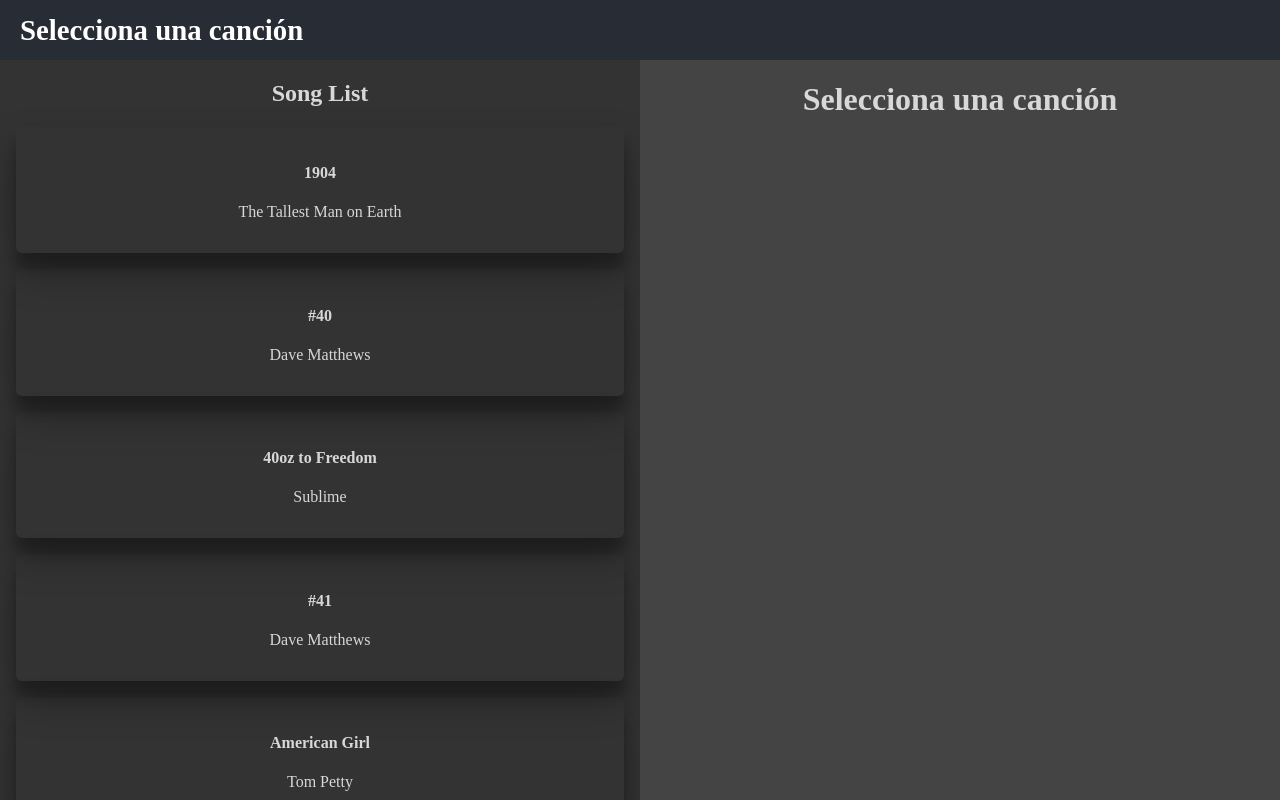
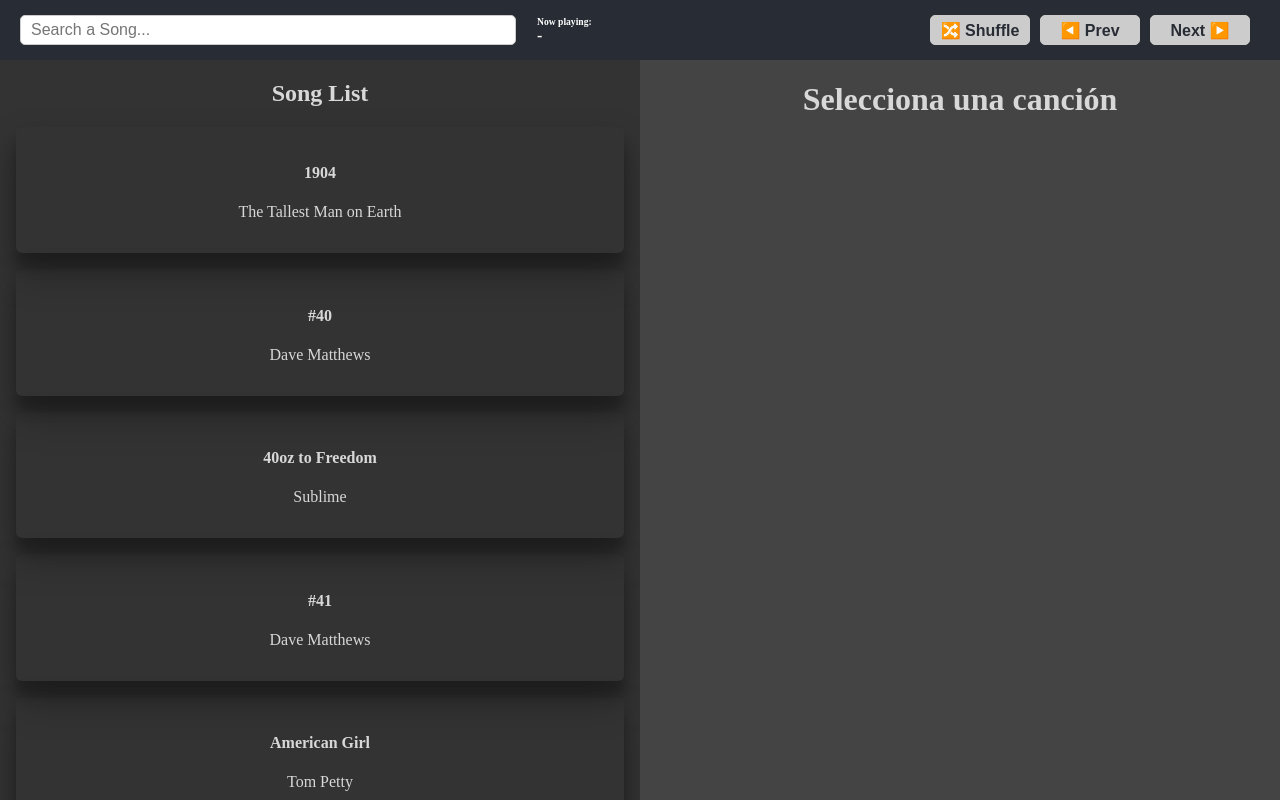
Before and after one commit to warderer/react-avanzado-g24b, a React (Vite) app in the folder 02-react-context/: page / in a window 1280 px wide. Shown: the top 800 px of the page. Built offline with nearby package versions, Linux system fonts and the light colour scheme.

Commit message:
✨ Bonus: Barra de Busqueda y funciones en Header

```diff
--- a/02-react-context/src/components/Header/Header.jsx
+++ b/02-react-context/src/components/Header/Header.jsx
@@ -2,18 +2,79 @@
 import './header.css'
 
 const Header = () => {
-  const { selectedSong } = useSongContext()
+  const { list, selectedSong, setSelectedSong, setSearch } = useSongContext()
+
+  const handleSearch = (e) => {
+    setSearch(e.target.value)
+  }
+
+  const nextSong = () => {
+    const songIndex = list.findIndex(s => s.id === selectedSong.id)
+    list.length > songIndex + 1
+      ? setSelectedSong(list[songIndex + 1])
+      : setSelectedSong(list[0])
+  }
+
+  const prevSong = () => {
+    const songIndex = list.findIndex(s => s.id === selectedSong.id)
+    songIndex > 0
+      ? setSelectedSong(list[songIndex - 1])
+      : setSelectedSong(list[list.length - 1])
+  }
+
+  const shuffle = () => {
+    const randomIndex = Math.floor(Math.random() * list.length)
+    setSelectedSong(list[randomIndex])
+  }
 
   return (
+    <>
       <div className='header__container'>
         {
-            selectedSong.title
+        list.length > 0
           ? (
-                <span>Now playing: {selectedSong.title} - {selectedSong.artist}</span>
+            <>
+              <input
+                className='header__input-search'
+                type='search'
+                placeholder='Search a Song...'
+                onChange={handleSearch}
+              />
+
+              <div className='header__now-playing-container'>
+                <span className='header__now-playing'>
+                  Now playing:
+                </span>
+                <span className='header__song-detail'>
+                  {selectedSong.title} - {selectedSong.artist}
+                </span>
+              </div>
+
+              <div>
+                <button
+                  className='header__button'
+                  onClick={shuffle}
+                > 🔀 Shuffle
+                </button>
+
+                <button
+                  className='header__button'
+                  onClick={prevSong}
+                > ◀️ Prev
+                </button>
+
+                <button
+                  className='header__button'
+                  onClick={nextSong}
+                > Next ▶️
+                </button>
+              </div>
+            </>
             )
           : <h2>Selecciona una canción</h2>
         }
       </div>
+    </>
   )
 }
 export default Header
--- a/02-react-context/src/components/Header/header.css
+++ b/02-react-context/src/components/Header/header.css
@@ -11,8 +11,24 @@
     box-shadow: 0 0 10px rgba(0, 0, 0, 0.2);
 }
 
+.header__now-playing {
+    font-size: .6rem;
+
+}
+
+.header__song-detail {
+    font-size: 1rem;
+}
+
+.header__now-playing-container {
+    display: flex;
+    flex-direction: column;
+    width: 30%;
+    justify-content: flex-start;
+}
+
 .header__input-search {
-    width: 50%;
+    width: 40%;
     height: 30px;
     border-radius: 5px;
     border: 1px solid #ccc;
--- a/02-react-context/src/components/SongList/SongList.jsx
+++ b/02-react-context/src/components/SongList/SongList.jsx
@@ -2,13 +2,18 @@
 import './songlist.css'
 
 const SongList = () => {
-  const { list, loading, setSelectedSong } = useSongContext()
+  const { list, loading, setSelectedSong, search } = useSongContext()
+
+  const filteredSongs = list.filter(
+    song => song.title.toLowerCase().includes(search.toLowerCase())
+  )
 
   return (
     <>
+      <div className='row-container'>
         {loading
           ? <h1>Cargando...</h1>
-        : list.map((song) => (
+          : filteredSongs.map((song) => (
             <div
               className='row-song'
               key={song.id}
@@ -18,7 +23,9 @@
               <p>{song.artist}</p>
             </div>
           ))}
+      </div>
     </>
+
   )
 }
 export default SongList
--- a/02-react-context/src/context/SongContext.jsx
+++ b/02-react-context/src/context/SongContext.jsx
@@ -13,6 +13,7 @@
   const [list, setList] = useState([]) // Lista de canciones
   const [loading, setLoading] = useState(true) // ¿Esta cargando?
   const [selectedSong, setSelectedSong] = useState({}) // Canción seleccionada
+  const [search, setSearch] = useState('') // Guardo la palabra que busco
 
   // Simular una llamada a la API con la lista de canciones
   useEffect(() => {
@@ -27,7 +28,9 @@
     list,
     loading,
     selectedSong,
-    setSelectedSong
+    setSelectedSong,
+    search,
+    setSearch
   }
 
   return (
```
Lines whose indentation alone changed are shown as unchanged.
